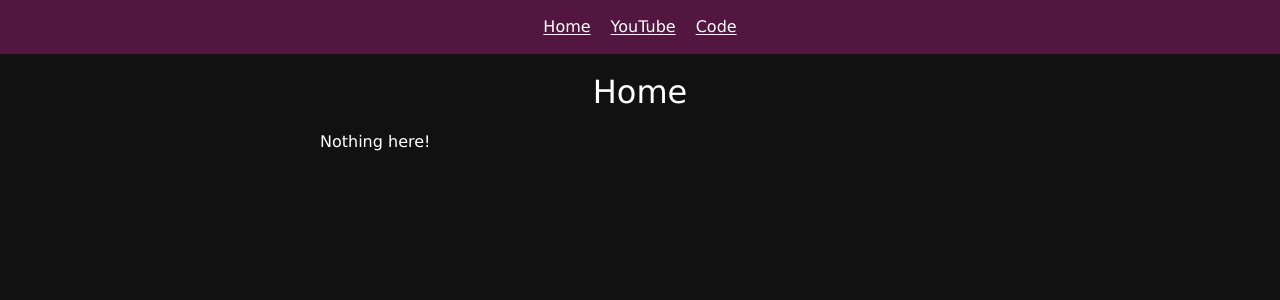
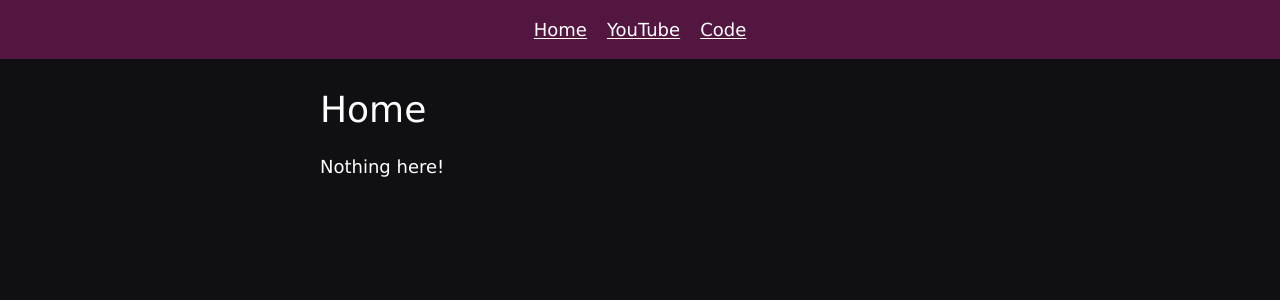
Before and after one commit to ScriptRaccoon/youtube-recent-video, a SvelteKit app: page / in a window 1280 px wide. Shown: the top 300 px of the page. Built offline with nearby package versions, Linux system fonts and the light colour scheme.

Commit message:
small style improvements

```diff
--- /dev/null
+++ b/src/lib/Nav.svelte
@@ -0,0 +1,15 @@
+<nav>
+	<a href="/">Home</a>
+	<a href="/youtube">YouTube</a>
+	<a href="https://github.com/ScriptRaccoon/youtube-recent-video-tutorial" target="_blank">Code</a>
+</nav>
+
+<style>
+	nav {
+		display: flex;
+		justify-content: center;
+		gap: 1.25rem;
+		padding-block: 1rem;
+		background-color: rgb(82, 22, 65);
+	}
+</style>
--- a/src/routes/+layout.svelte
+++ b/src/routes/+layout.svelte
@@ -1,26 +1,15 @@
 <script lang="ts">
 	import "./app.css"
+	import Nav from "$lib/Nav.svelte"
 </script>
 
-<nav>
-	<a href="/">Home</a>
-	<a href="/youtube">YouTube</a>
-	<a href="https://github.com/ScriptRaccoon/youtube-recent-video-tutorial" target="_blank">Code</a>
-</nav>
+<Nav />
 
 <div class="wrapper">
 	<slot></slot>
 </div>
 
 <style>
-	nav {
-		display: flex;
-		justify-content: center;
-		gap: 1.25rem;
-		padding-block: 1rem;
-		background-color: rgb(82, 22, 65);
-	}
-
 	.wrapper {
 		max-width: 42rem;
 		margin: 0 auto;
--- a/src/routes/app.css
+++ b/src/routes/app.css
@@ -7,9 +7,10 @@
 body {
 	font-family: "Lucida Sans", "Lucida Sans Regular", "Lucida Grande", "Lucida Sans Unicode", Geneva, Verdana,
 		sans-serif;
-	line-height: 1.4;
-	color: white;
-	background-color: #111;
+	line-height: 1.5;
+	color: #fff;
+	background-color: #101012;
+	font-size: 1.125rem;
 }
 
 a {
@@ -17,18 +18,10 @@ a {
 	text-underline-offset: 2px;
 }
 
-h1 {
-	text-align: center;
-	margin-block: 1rem;
-}
-
 h1,
 h2 {
 	font-weight: 500;
-}
-
-h2 {
-	padding-block: 1rem 0rem;
+	margin-block: 1.5rem 1rem;
 }
 
 p {
```
